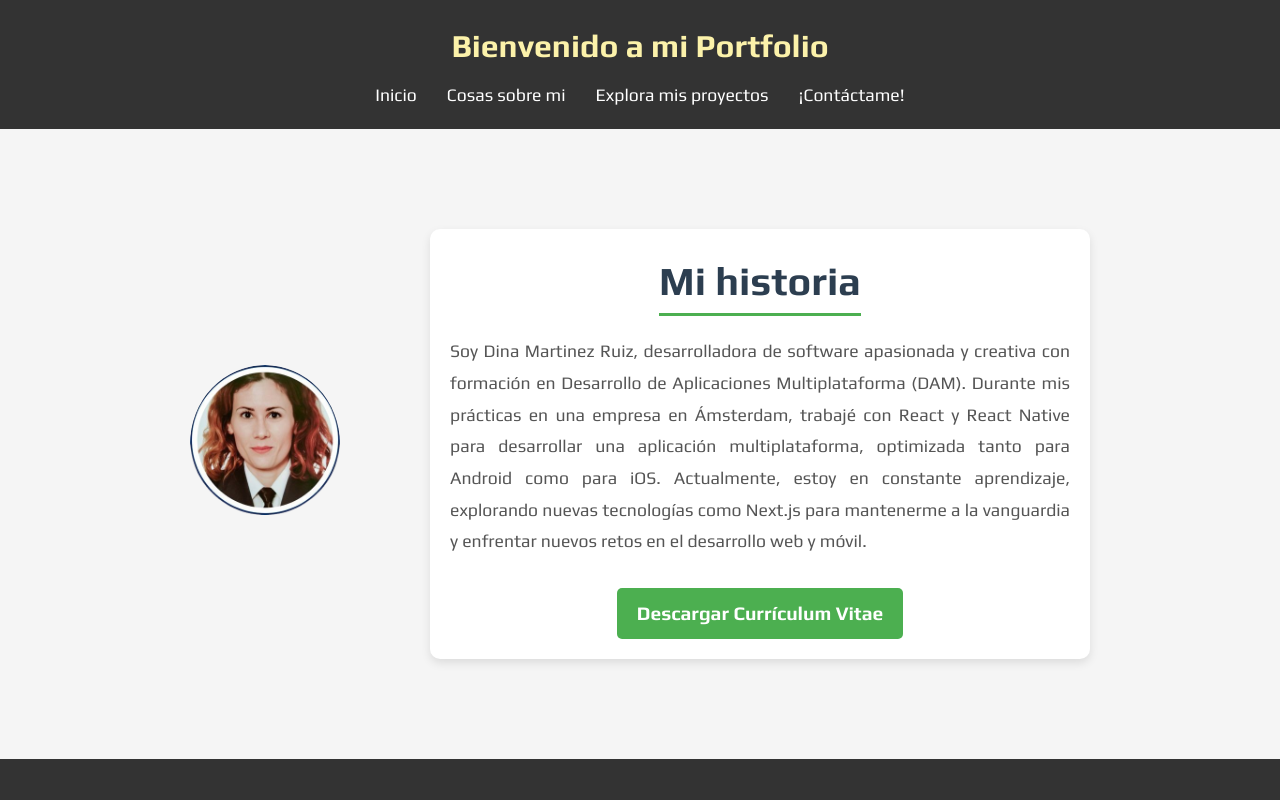
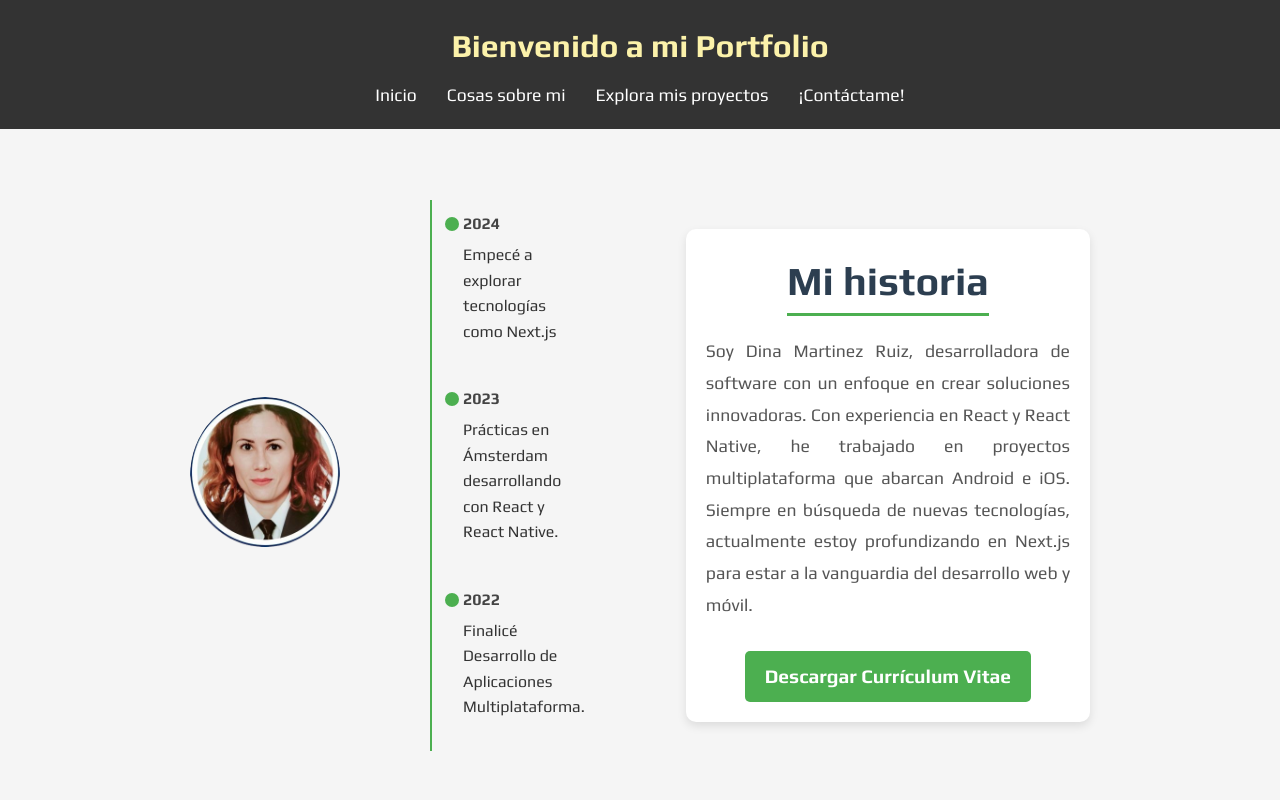
Before and after one commit to LavryDam/my-portfolio-web, a Next.js app: page /about in a window 1280 px wide. Shown: the top 800 px of the page. Built offline with nearby package versions, Linux system fonts and the light colour scheme.

Commit message:
fix:about-page
img, text and timeline

```diff
--- a/app/about/aboutPage.css
+++ b/app/about/aboutPage.css
@@ -3,6 +3,36 @@ body {
     padding: 0;
     background-color: #f5f5f5;
     color: #333;
+}
+
+.timeline {
+    border-left: 2px solid #4caf50;
+    padding-left: 20px;
+    position: relative;
+}
+
+.timeline-item {
+    position: relative;
+    margin-bottom: 20px;
+    padding: 11px;
+}
+
+.timeline-item::before {
+    content: '';
+    position: absolute;
+    left: -7px;
+    top: 17px;
+    width: 14px;
+    height: 14px;
+    background-color: #4caf50;
+    border-radius: 50%;
+}
+
+.date {
+    font-weight: bold;
+    color: #444;
+    margin-bottom: 5px;
+    display: block;
 }
 
 .about-page {
@@ -30,6 +60,7 @@ body {
     color: #555;
     margin-bottom: 30px;
 }
+
 
 .enlace-cv {
     display: inline-block;
--- a/app/about/page.tsx
+++ b/app/about/page.tsx
@@ -13,11 +13,26 @@ function aboutPage(){
                 <div className="img-dina">
                     <Image src="/docs/img-dina.jpg" width={150} height={150} alt="Imagen Dina"/>
                 </div>
+                <div className="timeline">
+                    <div className="timeline-item">
+                        <span className="date">2024</span>
+                        <p>Empecé a explorar tecnologías como Next.js</p>
+                    </div>
+                    <div className="timeline-item">
+                        <span className="date">2023</span>
+                        <p>Prácticas en Ámsterdam desarrollando con React y React Native.</p>
+                    </div>
+                    <div className="timeline-item">
+                        <span className="date">2022</span>
+                        <p>Finalicé Desarrollo de Aplicaciones Multiplataforma.</p>
+                    </div>
+                </div>
                 <div className="about-page">
                     <h1>Mi historia</h1>
                     <p className="bio-texto">
-                        Soy Dina Martinez Ruiz, desarrolladora de software apasionada y creativa con formación en Desarrollo de Aplicaciones Multiplataforma (DAM). Durante mis prácticas en una empresa en Ámsterdam, trabajé con React y React Native para desarrollar una aplicación multiplataforma,
-                        optimizada tanto para Android como para iOS. Actualmente, estoy en constante aprendizaje, explorando nuevas tecnologías como Next.js para mantenerme a la vanguardia y enfrentar nuevos retos en el desarrollo web y móvil.
+                    Soy Dina Martinez Ruiz, desarrolladora de software con un enfoque en crear soluciones innovadoras.
+                    Con experiencia en React y React Native, he trabajado en proyectos multiplataforma que abarcan Android e iOS.
+                    Siempre en búsqueda de nuevas tecnologías, actualmente estoy profundizando en Next.js para estar a la vanguardia del desarrollo web y móvil.
                     </p>
                     <Link href="docs/CV DINA MARTINEZ RUIZ.pdf" target="_blank" download className="enlace-cv">Descargar Currículum Vitae</Link>
                 </div>
```
